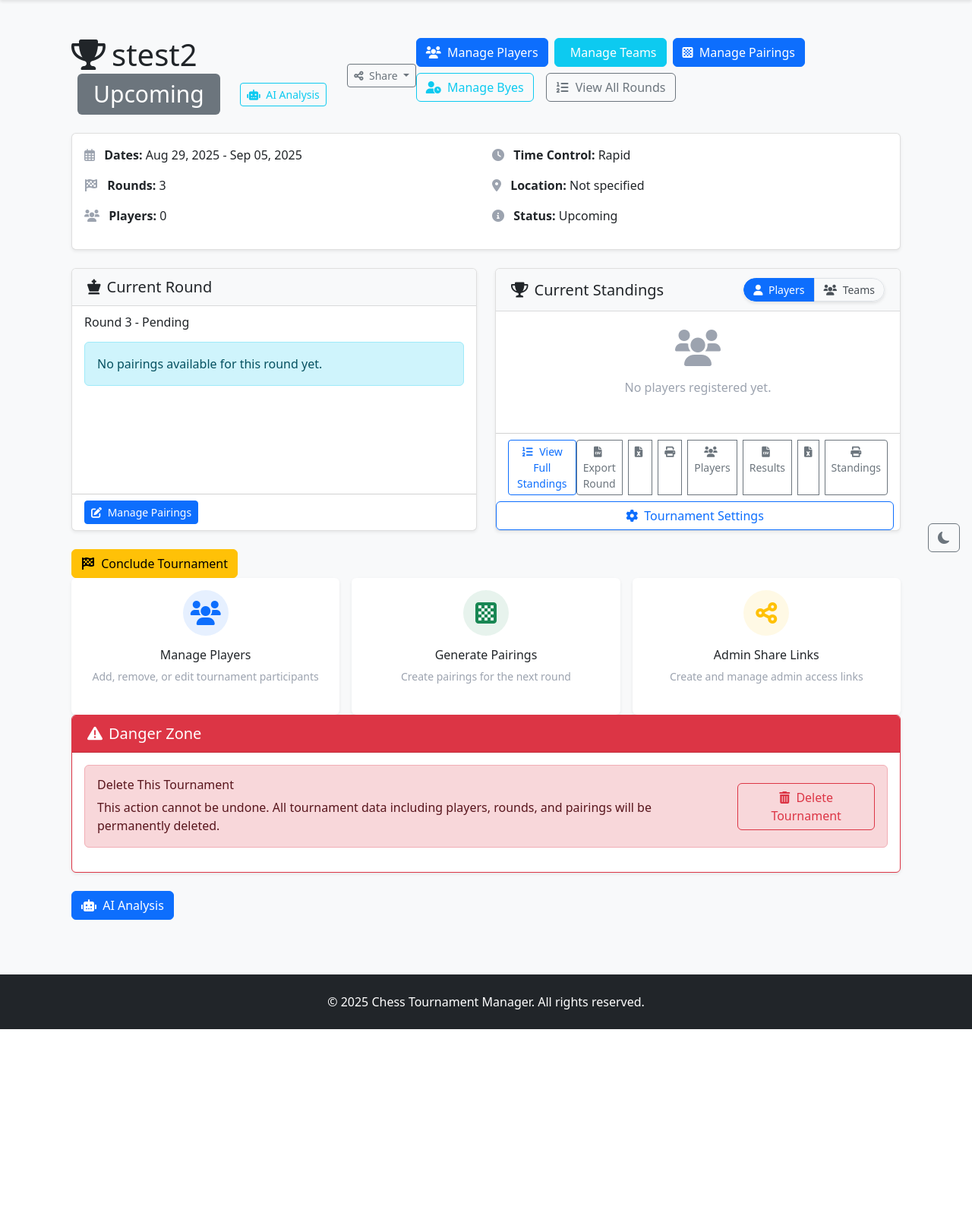
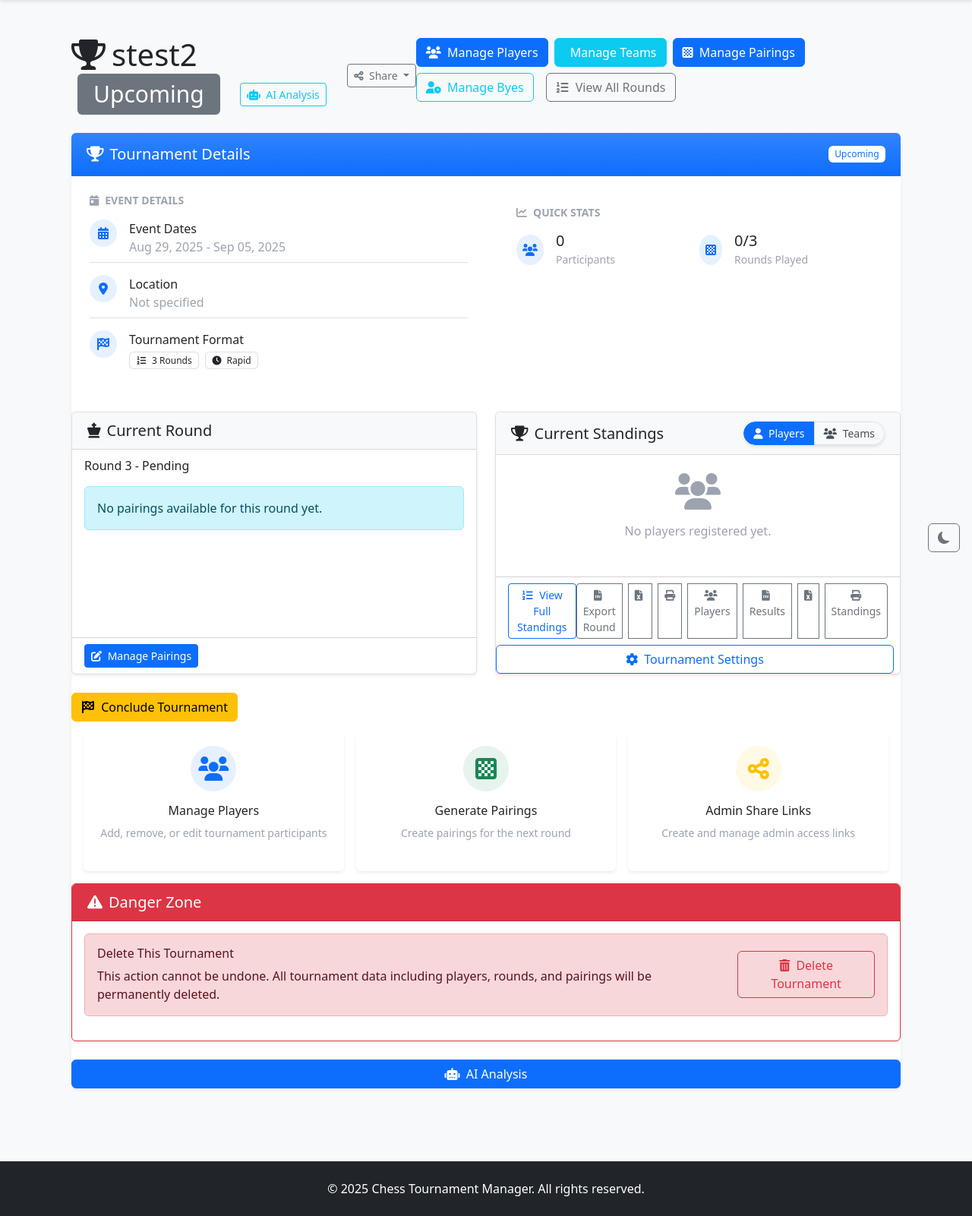
Before and after one commit to SarveshwarSenthilKumar/ChessPairings, a Flask app: page /tournament/27 in a window 1280 px wide. Shown: the part 57-1658 px from the top of the page at 76% size. Before the commit the page ends 1412 px from the top, so only its background shows below. Run offline with Flask 3, Linux system fonts and the light colour scheme; the visitor is signed in with stand-in values (Sample User, id 1); data comes from the database, SQL or seed files in the repository; some libraries are stand-ins or nearby versions.

Commit message:
Updated view.html to show additional information

```diff
--- a/ideas.txt
+++ b/ideas.txt
@@ -1,5 +1,3 @@
-
-update to show additional comments in view.html
 
 update to allow for floating numbers in the tournament settings
 
--- a/templates/tournament/view.html
+++ b/templates/tournament/view.html
@@ -58,6 +58,28 @@
     /* Additional inline styles specific to this template */
     .print-section {
         display: none !important;
+    }
+
+    .icon-circle {
+        width: 36px;
+        height: 36px;
+        display: flex;
+        align-items: center;
+        justify-content: center;
+        flex-shrink: 0;
+    }
+
+    [data-bs-theme="dark"] .card {
+        background-color: #1e1e2d;
+        border-color: #2b2b40;
+    }
+
+    [data-bs-theme="dark"] .bg-light {
+        background-color: #2b2b40 !important;
+    }
+
+    [data-bs-theme="dark"] .text-muted {
+        color: #8c8ea4 !important;
     }
 
     @media print {
@@ -167,38 +189,127 @@
 </div>
 
 <!-- Tournament Info -->
-<div class="card mb-4">
-    <div class="card-body">
-        <div class="row g-3">
-            <div class="col-md-6">
-                <p><i class="far fa-calendar-alt me-2 text-muted"></i>
-                    <strong>Dates:</strong> {{ tournament.start_date|datetimeformat('%b %d, %Y') }} - {{ tournament.end_date|datetimeformat('%b %d, %Y') }}
-                </p>
-                <p><i class="fas fa-flag-checkered me-2 text-muted"></i>
-                    <strong>Rounds:</strong> {{ tournament.rounds }}
-                </p>
-                <p><i class="fas fa-users me-2 text-muted"></i>
-                    <strong>Players:</strong> {{ tournament.player_count }}
-                </p>
+<div class="card border-0 shadow-sm mb-4 overflow-hidden">
+    <div class="card-header bg-primary bg-gradient text-white d-flex justify-content-between align-items-center py-3">
+        <h5 class="mb-0">
+            <i class="fas fa-trophy me-2"></i>Tournament Details
+        </h5>
+        <span class="badge bg-white text-primary">{{ tournament.status|title }}</span>
+    </div>
+    <div class="card-body p-0">
+        <div class="row g-0">
+            <div class="col-lg-6 p-4">
+                {% if tournament.description %}
+                <div class="mb-4">
+                    <h6 class="text-uppercase text-muted small fw-bold mb-3">
+                        <i class="fas fa-info-circle me-2"></i>About This Tournament
+                    </h6>
+                    <div class="p-3 bg-light rounded">
+                        <p class="mb-0">{{ tournament.description|nl2br|safe }}</p>
+                    </div>
+                </div>
+                {% endif %}
+
+                <div class="mb-4">
+                    <h6 class="text-uppercase text-muted small fw-bold mb-3">
+                        <i class="fas fa-calendar-day me-2"></i>Event Details
+                    </h6>
+                    <ul class="list-unstyled">
+                        <li class="mb-3 pb-2 border-bottom">
+                            <div class="d-flex align-items-start">
+                                <div class="icon-circle bg-primary bg-opacity-10 text-primary p-2 me-3 rounded-circle">
+                                    <i class="fas fa-calendar-alt"></i>
+                                </div>
+                                <div>
+                                    <span class="d-block fw-medium text-dark">Event Dates</span>
+                                    <span class="text-muted">
+                                        {{ tournament.start_date|datetimeformat('%b %d, %Y') }}
+                                        {% if tournament.end_date and tournament.end_date != tournament.start_date %}
+                                             - {{ tournament.end_date|datetimeformat('%b %d, %Y') }}
+                                        {% endif %}
+                                    </span>
+                                </div>
+                            </div>
+                        </li>
+
+                        <li class="mb-3 pb-2 border-bottom">
+                            <div class="d-flex align-items-start">
+                                <div class="icon-circle bg-primary bg-opacity-10 text-primary p-2 me-3 rounded-circle">
+                                    <i class="fas fa-map-marker-alt"></i>
+                                </div>
+                                <div>
+                                    <span class="d-block fw-medium text-dark">Location</span>
+                                    <span class="text-muted">{{ tournament.location or 'Not specified' }}</span>
+                                </div>
+                            </div>
+                        </li>
+
+                        <li class="mb-3 pb-2">
+                            <div class="d-flex align-items-start">
+                                <div class="icon-circle bg-primary bg-opacity-10 text-primary p-2 me-3 rounded-circle">
+                                    <i class="fas fa-flag-checkered"></i>
+                                </div>
+                                <div>
+                                    <span class="d-block fw-medium text-dark">Tournament Format</span>
+                                    <div class="d-flex flex-wrap gap-2 mt-1">
+                                        <span class="badge bg-light text-dark border">
+                                            <i class="fas fa-list-ol me-1"></i> {{ tournament.rounds }} Rounds
+                                        </span>
+                                        {% if tournament.time_control %}
+                                        <span class="badge bg-light text-dark border">
+                                            <i class="fas fa-clock me-1"></i> {{ tournament.time_control }}
+                                        </span>
+                                        {% endif %}
+                                    </div>
+                                </div>
+                            </div>
+                        </li>
+                    </ul>
+                </div>
             </div>
-            <div class="col-md-6">
-                <p><i class="fas fa-clock me-2 text-muted"></i>
-                    <strong>Time Control:</strong> {{ tournament.time_control or 'Not specified' }}
-                </p>
-                <p><i class="fas fa-map-marker-alt me-2 text-muted"></i>
-                    <strong>Location:</strong> {{ tournament.location or 'Not specified' }}
-                </p>
-                <p><i class="fas fa-info-circle me-2 text-muted"></i>
-                    <strong>Status:</strong> {{ tournament.status|title }}
-                </p>
+
+            <div class="col-lg-6 bg-light p-4">
+                {% if tournament.comments %}
+                <div class="mb-4">
+                    <h6 class="text-uppercase text-muted small fw-bold mb-3">
+                        <i class="fas fa-comment-dots me-2"></i>Additional Information
+                    </h6>
+                    <div class="p-3 bg-white rounded">
+                        {{ tournament.comments|nl2br|safe }}
+                    </div>
+                </div>
+                {% endif %}
+
+                <div class="bg-white p-3 rounded">
+                    <h6 class="text-uppercase text-muted small fw-bold mb-3">
+                        <i class="fas fa-chart-line me-2"></i>Quick Stats
+                    </h6>
+                    <div class="row g-3">
+                        <div class="col-6">
+                            <div class="d-flex align-items-center">
+                                <div class="bg-primary bg-opacity-10 p-2 rounded-circle me-3">
+                                    <i class="fas fa-users text-primary"></i>
+                                </div>
+                                <div>
+                                    <div class="h5 mb-0">{{ tournament.player_count }}</div>
+                                    <small class="text-muted">Participants</small>
+                                </div>
+                            </div>
+                        </div>
+                        <div class="col-6">
+                            <div class="d-flex align-items-center">
+                                <div class="bg-primary bg-opacity-10 p-2 rounded-circle me-3">
+                                    <i class="fas fa-chess-board text-primary"></i>
+                                </div>
+                                <div>
+                                    <div class="h5 mb-0">{{ rounds|length }}/{{ tournament.rounds }}</div>
+                                    <small class="text-muted">Rounds Played</small>
+                                </div>
+                            </div>
+                        </div>
+                    </div>
+                </div>
             </div>
-        </div>
-        {% if tournament.description %}
-        <div class="mt-3">
-            <h5>Description</h5>
-            <p class="mb-0">{{ tournament.description }}</p>
-        </div>
-        {% endif %}
     </div>
 </div>
 
```
